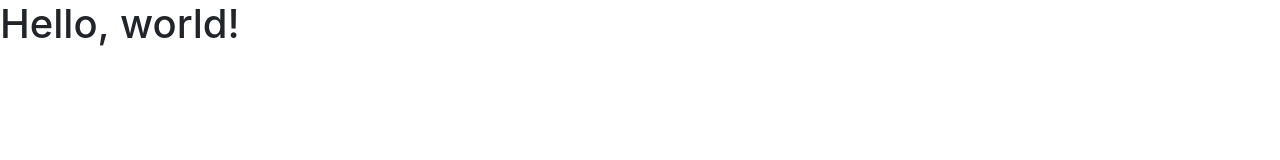
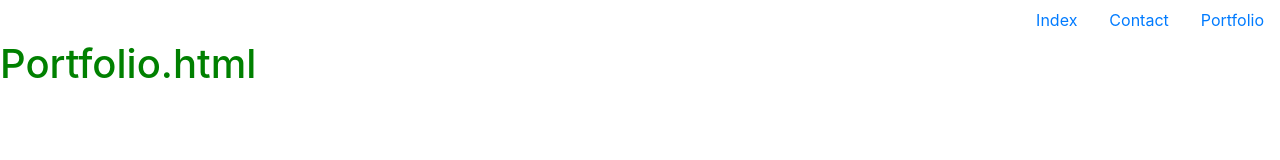
Before and after one commit to adospinoiu/HW8.22.20ResponsivePortfolio, a plain HTML site: page portfolio.html in a window 1280 px wide. Drawn offline with nearby package versions, Linux system fonts and the light colour scheme.

Commit message:
Added Navbar to index, contact, portfolio html(s). Links work properly to move between the pages

```diff
--- a/portfolio.html
+++ b/portfolio.html
@@ -8,11 +8,30 @@
     <!-- Bootstrap CSS -->
     <link rel="stylesheet" href="https://stackpath.bootstrapcdn.com/bootstrap/4.5.2/css/bootstrap.min.css" integrity="sha384-JcKb8q3iqJ61gNV9KGb8thSsNjpSL0n8PARn9HuZOnIxN0hoP+VmmDGMN5t9UJ0Z" crossorigin="anonymous">
 
-    <title>Hello, world!</title>
+    <title>Portfolio.html</title>
   </head>
 
   <body>
-    <h1>Hello, world!</h1>
+    <header>
+        <nav>
+            <ul class="nav justify-content-end">
+                <li class="nav-item">
+                  <a class="nav-link" href="index.html">Index</a>
+                </li>
+                <li class="nav-item">
+                  <a class="nav-link" href="contact.html">Contact</a>
+                </li>
+                <li class="nav-item">
+                  <a class="nav-link" href="portfolio.html">Portfolio</a>
+                </li>
+            </ul>
+        </nav>
+    </header>
+
+
+
+
+    <h1 style="color: green">Portfolio.html</h1>
 
     <!-- Optional JavaScript -->
     <!-- jQuery first, then Popper.js, then Bootstrap JS -->
```
Also changed, not shown: contact.html (+21 -2 lines), index.html (+21 -2 lines).
